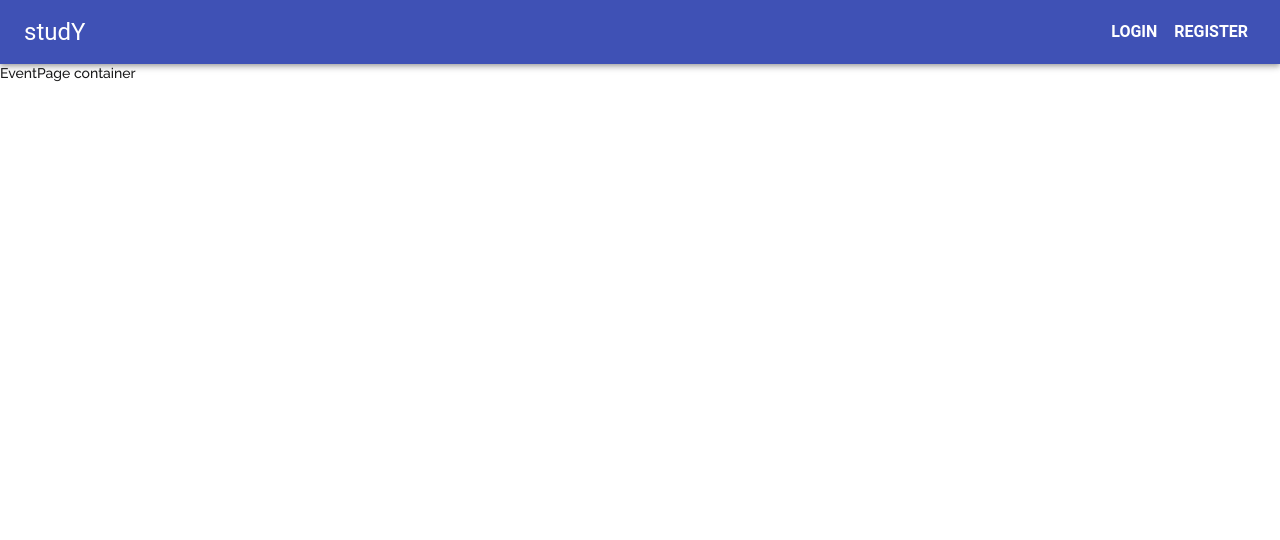
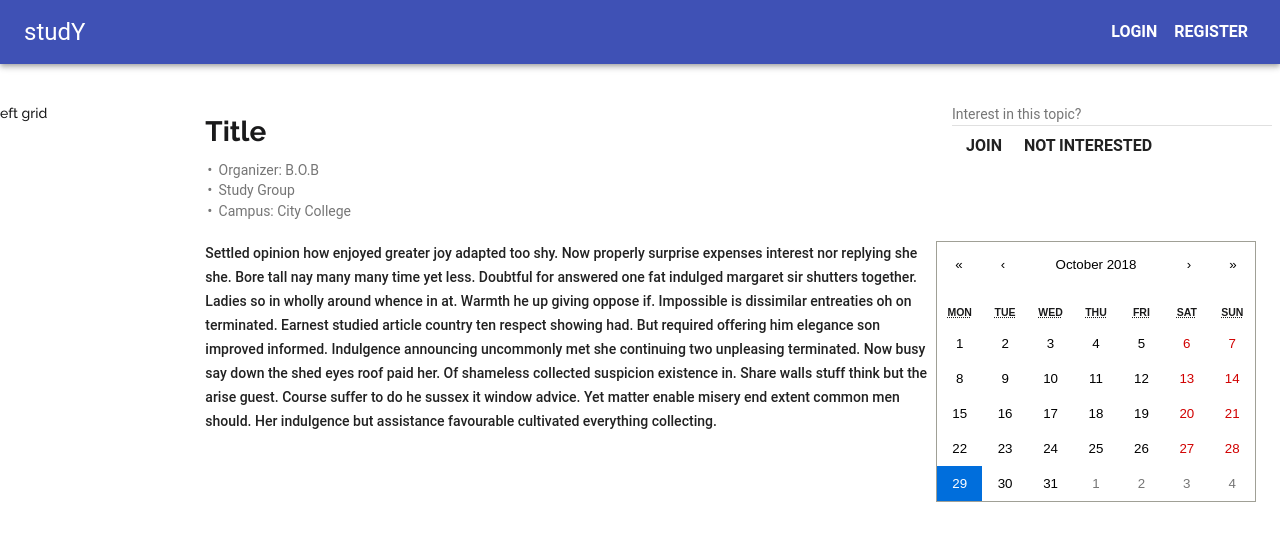
Before and after one commit to vhong000/studY, a React (Create React App) app in the folder frontend/: page /1/1/0 in a window 1280 px wide. Shown: the top 540 px of the page. Built offline with nearby package versions, Linux system fonts and the light colour scheme.

Commit message:
page 80% done

```diff
--- a/frontend/package.json
+++ b/frontend/package.json
@@ -6,13 +6,16 @@
     "@material-ui/core": "^3.2.2",
     "lodash": "^4.17.11",
     "react": "^16.5.2",
+    "react-calendar": "^2.17.5",
     "react-dom": "^16.5.2",
+    "react-google-static-map": "^0.1.0",
     "react-lifecycle-component": "^3.0.0",
     "react-redux": "^5.0.7",
     "react-router": "^4.3.1",
     "react-router-dom": "^4.3.1",
     "react-scripts": "2.0.5",
     "react-select": "^2.1.1",
+    "react-static-google-map": "^0.5.2",
     "react-test-renderer": "^16.5.2",
     "redux": "^4.0.1",
     "redux-devtools-extension": "^2.13.5",
--- a/frontend/src/components/EventHomePage/EventHomePage.js
+++ b/frontend/src/components/EventHomePage/EventHomePage.js
@@ -1,12 +1,16 @@
 import React, { Component } from 'react';
+//import {StaticGoogleMap} from 'react-google-static-map';
+import Calendar from 'react-calendar';
 import { EventListCard } from '../../components';
 import classNames from 'classnames';
 import { Link } from 'react-router-dom';
 import {
 
-    Typography, Grid, withStyles, Divider, Toolbar
+    Typography, Grid, withStyles, Paper, Divider, Toolbar,
+    Button, Card, CardContent
 
 } from '@material-ui/core';
+
 
 const styles = theme => ({
     main_grid: {
@@ -20,6 +24,10 @@ const styles = theme => ({
     date_group: {
         "top-padding": 30,
     },
+    title: {
+        "margin-bottom": 15
+
+    },
     typo_margin: {
     },
     media: {
@@ -32,23 +40,150 @@ const styles = theme => ({
         borderLeft: `2px solid ${theme.palette.divider}`,
         padding: `${theme.spacing.unit}px ${theme.spacing.unit * 2}px`,
     },
+    root: {
+        flexGrow: 1,
+    },
+    grow: {
+        flexGrow: 1,
+    },
+    map: {
+        width: '1000px',
+        height: '1000px'
+    },
+    bullet: {
+        display: 'inline-block',
+        margin: '0 2px',
+        transform: 'scale(0.8)',
+    },
+    card: {
+        minWidth: 75,
+        height: 185,
+    },
+
+    grid: {
+        margin: theme.spacing.unit,
+    }
 });
 
 class EventHomePage extends Component {
+    constructor(props) {
+        super(props);
+        this.state = {
+            date: new Date(),
+            Joined: false,
+            notInterested:false,
+        }
+
+    }
+
+    handleChange(event) {
+        //handle
+        alert("you are interedted")
+        console.log(event)
+    }
 
     render() {
-
-
-        const { classes } = this.props;
+        const { classes, event } = this.props;
+        console.log(this.state.date);
+        const bull = <span className={classes.bullet}>•</span>;
+        //const icon_marker = <span className={}></span>
         return (
             <div>
-                <Grid className={classes.main_grid} container sm={12}>
-                   main_grid
+                <Grid className={classes.main_grid} container sm={12} spacing={16}>
+                    <Grid className={classes.main_grid} container sm={12}>
+                        <Grid container sm={2}>
+                            <Grid item sm={12}>
+                                Left grid
+                            </Grid>
+                        </Grid>
+                        <Grid container sm={7}>
+                            <Grid item sm={12}>
+                                <h1>Title</h1>
+                            </Grid>
+                            <Grid item sm={12}>
+                                <Typography className={classes.pos} color="textSecondary">
+                                    {bull} Organizer: B.O.B
+                                </Typography>
+                                <Typography className={classes.pos} color="textSecondary">
+                                    {bull} Study Group
+                                </Typography>
+                                <Typography className={classes.pos} color="textSecondary">
+                                    {bull} Campus: City College
+                                </Typography>
+                            </Grid>
+                        </Grid>
+                        <Grid justify="center" container sm={3}>
+                            <Grid item justify="center" sm={12}>
+                                <Typography className={classes.pos} color="textSecondary">
+                                    Interest in this topic?
+                                </Typography>
+                                <Divider/>
+                                <Button >Join</Button>
+                                <Button>not interested</Button>
+                            </Grid>
+                        </Grid>
+                        <Divider />
+                    </Grid>
+                    <Grid className={classes.main_grid} container row sm={12}>
+                        <Grid container sm={2}>
+                        </Grid>
+                        <Grid container spacing={16} sm={7}>
+                            <Grid item sm={12}>
+                                <Typography variant="body2">
+                                    Settled opinion how enjoyed greater joy
+                                    adapted too shy. Now properly surprise
+                                    expenses interest nor replying she she.
+                                    Bore tall nay many many time yet less.
+                                    Doubtful for answered one fat indulged margaret sir shutters together. Ladies so in wholly around
+                                    whence in at. Warmth he up giving oppose if. Impossible is dissimilar entreaties oh on terminated.
+                                    Earnest studied article country ten respect showing had. But required offering him elegance son improved informed.
+                                    Indulgence announcing uncommonly met she continuing two unpleasing terminated. Now busy say down the shed eyes roof paid her. Of shameless collected suspicion existence in. Share walls stuff think but the arise guest. Course suffer to do he sussex it window advice. Yet matter enable misery end extent common men should. Her indulgence but assistance favourable cultivated everything collecting.
+                                </Typography>
+                            </Grid>
+                        </Grid>
+                        <Grid container sm={3}>
+                            <Grid item sm={12}>
+                                <Calendar value={this.state.date} />
+                            </Grid>
+                        </Grid>
+                    </Grid>
                 </Grid>
             </div>
         )
     }
-
 }
 
 export default withStyles(styles)(EventHomePage);
+
+
+// <StaticGoogleMap size="100x100">
+// <Marker.Group label="T" color="brown">
+//     <Marker location="40.737102,-73.990318" />
+//     <Marker location="40.749825,-73.987963" />
+// </Marker.Group>
+// </StaticGoogleMap>
+
+
+
+// <Typography variant="p">
+//                                 5303699921
+//                                 3696888242
+//                                 8617240250
+//                                 1310793693
+//                                 7373723011
+//                                 5650814354
+//                                 7332535524
+//                                 3218853703
+//                                 3816925957
+//                                 6902188533
+//                                 Was certainty remaining engrossed
+//                                 applauded sir how discovery.
+//                                 Settled opinion how enjoyed greater joy
+//                                 adapted too shy. Now properly surprise
+//                                 expenses interest nor replying she she.
+//                                 Bore tall nay many many time yet less.
+//                                 Doubtful for answered one fat indulged margaret sir shutters together. Ladies so in wholly around
+//                                 whence in at. Warmth he up giving oppose if. Impossible is dissimilar entreaties oh on terminated.
+//                                 Earnest studied article country ten respect showing had. But required offering him elegance son improved informed.
+//                                 Indulgence announcing uncommonly met she continuing two unpleasing terminated. Now busy say down the shed eyes roof paid her. Of shameless collected suspicion existence in. Share walls stuff think but the arise guest. Course suffer to do he sussex it window advice. Yet matter enable misery end extent common men should. Her indulgence but assistance favourable cultivated everything collecting.
+//                                 </Typography>
--- a/frontend/src/components/index.js
+++ b/frontend/src/components/index.js
@@ -4,3 +4,4 @@ export { default as Register } from './register/register';
 export { default as EventForm } from './eventForm/eventForm';
 export { default as EventList } from './EventList/EventList';
 export { default as EventListCard } from './EventList/EventListCard';
+export { default as EventHomePage } from './EventHomePage/EventHomePage';
--- a/frontend/src/containers/EventListPage/EventListPage.js
+++ b/frontend/src/containers/EventListPage/EventListPage.js
@@ -1,10 +1,5 @@
 import React, { Component } from 'react';
 import { Header, EventList } from '../../components';
-import {
-
-    Typography, withStyles,
-    Button, Toolbar, Divider
-} from '@material-ui/core';
 
 
 class EventListPage extends Component {
--- a/frontend/src/containers/EventPage/EventPage.js
+++ b/frontend/src/containers/EventPage/EventPage.js
@@ -1,15 +1,23 @@
 import React, { Component } from 'react';
-import { EventList } from '../../components';
+import { EventList, EventHomePage } from '../../components';
 
 class EventPage extends Component {
+    constructor(props){
+        super(props);
+        this.state ={
+            dataLoaded:false
+        }
+    }
 
 
+
+    componentWillMount(){
+        //here check if information is available
+    }
     render() {
-        const { classes } = this.props;
-
         return (
             <div>
-                EventPage container
+                <EventHomePage/>
             </div>
         )
     }
```
Also changed, not shown: 1 other file (tests, documents, lock files or other folders).
